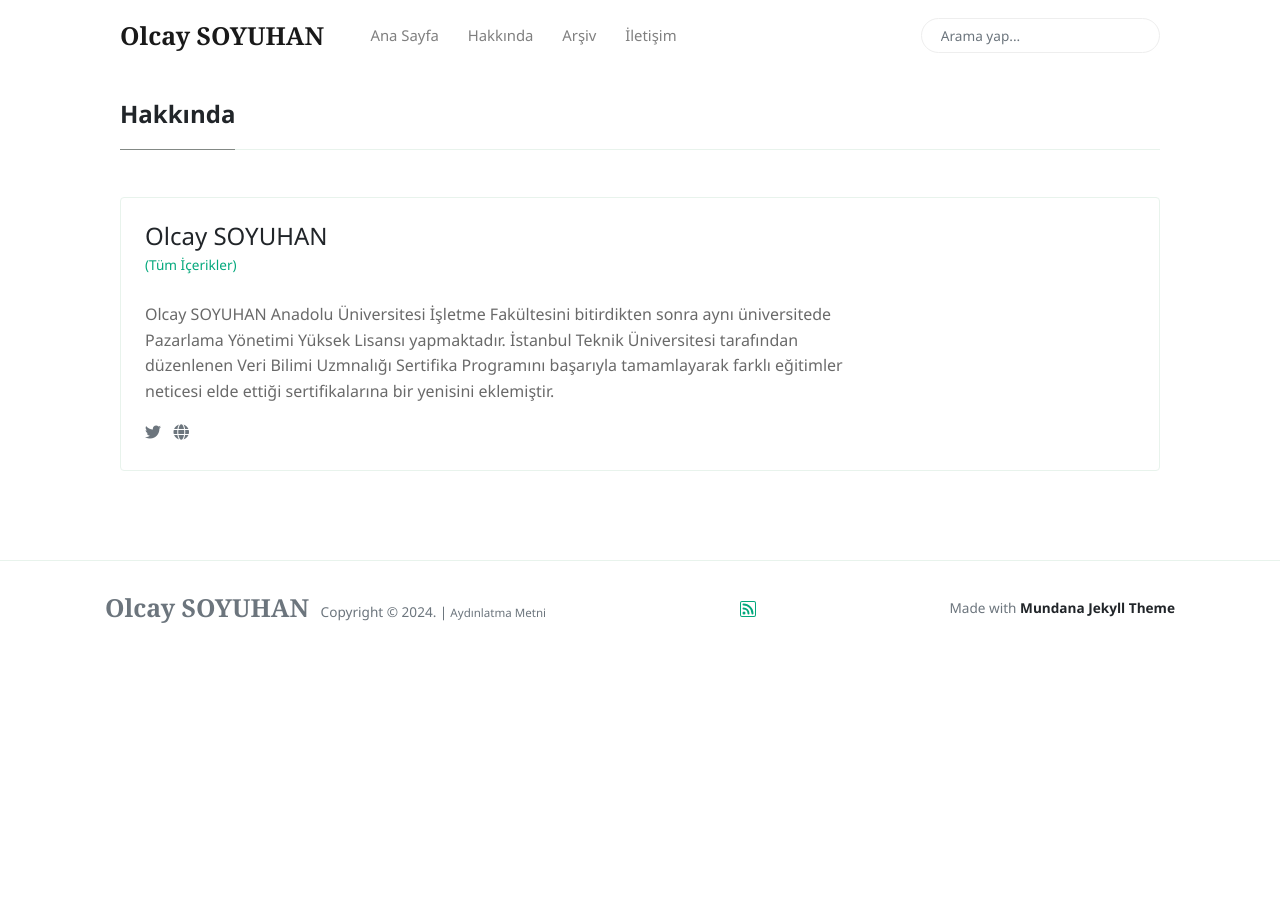
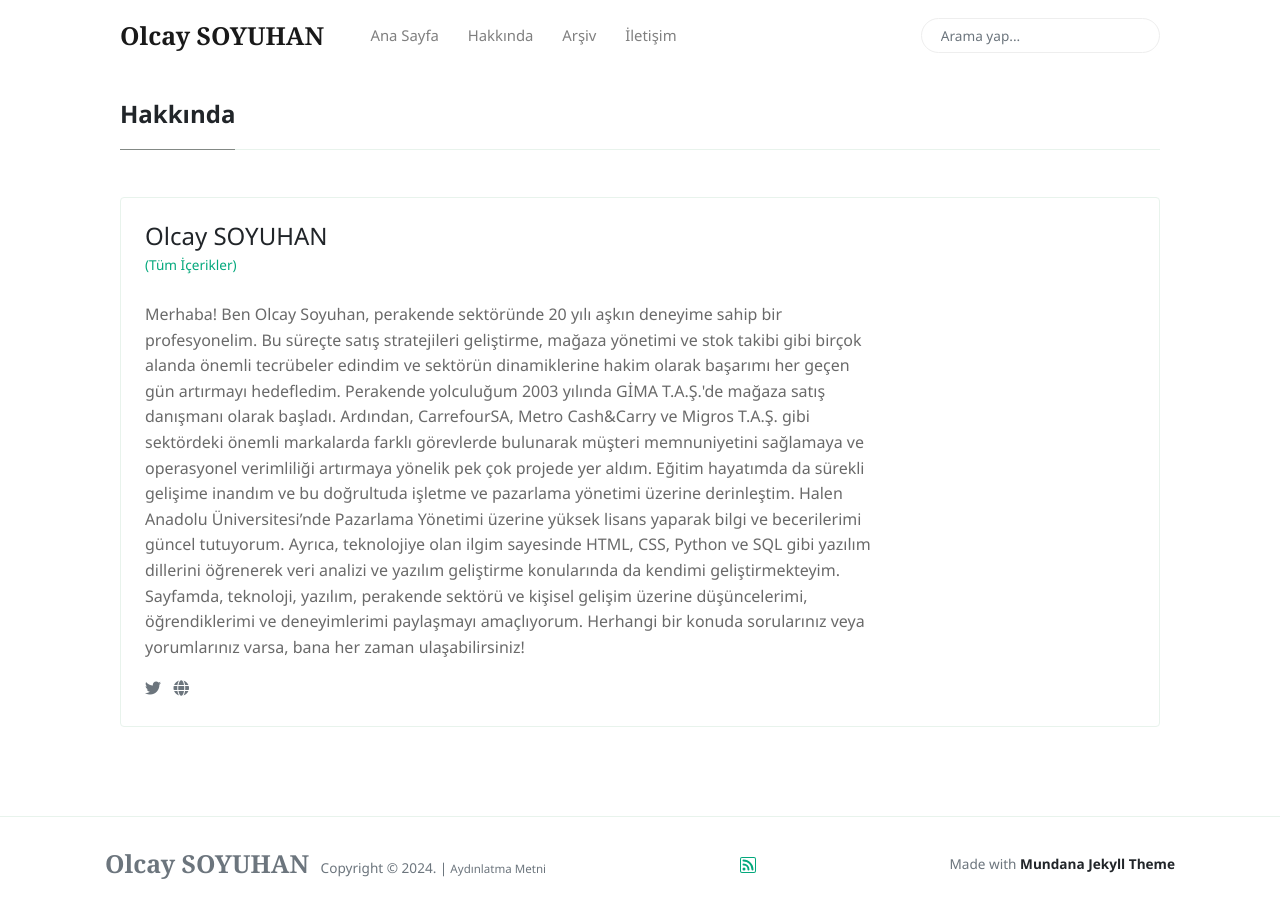
Before and after one commit to olcaysoyuhan/olcaysoyuhan.github.io, a Jekyll site: the page built from _pages/authors-list.html, in a window 1280 px wide. Built offline with Jekyll 4.4.1, drawn with Linux system fonts in a browser that asks for light colours; nearby versions of some CDN libraries.

Commit message:
_config.yml about_me update

```diff
--- a/_config.yml
+++ b/_config.yml
@@ -27,7 +27,13 @@ authors:
       name:           Olcay SOYUHAN
       site:
       avatar:
-      bio:            "Olcay SOYUHAN Anadolu Üniversitesi İşletme Fakültesini bitirdikten sonra aynı üniversitede Pazarlama Yönetimi Yüksek Lisansı yapmaktadır. İstanbul Teknik Üniversitesi tarafından düzenlenen Veri Bilimi Uzmnalığı Sertifika Programını başarıyla tamamlayarak farklı eğitimler neticesi elde ettiği sertifikalarına bir yenisini eklemiştir."
+      bio:            "Merhaba! Ben Olcay Soyuhan, perakende sektöründe 20 yılı aşkın deneyime sahip bir profesyonelim. Bu süreçte satış stratejileri geliştirme, mağaza yönetimi ve stok takibi gibi birçok alanda önemli tecrübeler edindim ve sektörün dinamiklerine hakim olarak başarımı her geçen gün artırmayı hedefledim.
+
+Perakende yolculuğum 2003 yılında GİMA T.A.Ş.'de mağaza satış danışmanı olarak başladı. Ardından, CarrefourSA, Metro Cash&Carry ve Migros T.A.Ş. gibi sektördeki önemli markalarda farklı görevlerde bulunarak müşteri memnuniyetini sağlamaya ve operasyonel verimliliği artırmaya yönelik pek çok projede yer aldım.
+
+Eğitim hayatımda da sürekli gelişime inandım ve bu doğrultuda işletme ve pazarlama yönetimi üzerine derinleştim. Halen Anadolu Üniversitesi’nde Pazarlama Yönetimi üzerine yüksek lisans yaparak bilgi ve becerilerimi güncel tutuyorum. Ayrıca, teknolojiye olan ilgim sayesinde HTML, CSS, Python ve SQL gibi yazılım dillerini öğrenerek veri analizi ve yazılım geliştirme konularında da kendimi geliştirmekteyim.
+
+Sayfamda, teknoloji, yazılım, perakende sektörü ve kişisel gelişim üzerine düşüncelerimi, öğrendiklerimi ve deneyimlerimi paylaşmayı amaçlıyorum. Herhangi bir konuda sorularınız veya yorumlarınız varsa, bana her zaman ulaşabilirsiniz!"
       email:
       twitter:
 
```
